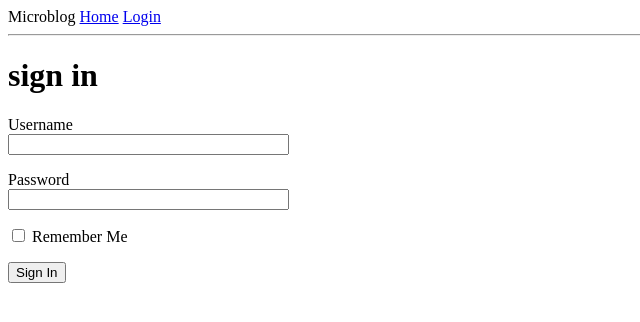
After one commit to CloudandReact/FlaskProj, a Flask app: page /login in a window 1280 px wide. The commit adds this page. Shown: the top 322 px of the page, without its empty margins (0-640 px from the left). Run offline with Flask 2, Linux system fonts and the light colour scheme.

```diff
--- /dev/null
+++ b/FlaskTutorialMg/app/forms.py
@@ -0,0 +1,14 @@
+'''
+Created on Jul 29, 2018
+
+@author: egimple
+'''
+from flask_wtf import FlaskForm
+from wtforms import StringField, PasswordField, BooleanField, SubmitField
+from wtforms.validators import DataRequired
+
+class LoginForm(FlaskForm):
+    username = StringField('Username', validators=[DataRequired()])
+    password = PasswordField('Password', validators=[DataRequired()])
+    remember_me = BooleanField('Remember Me')
+    submit = SubmitField('Sign In')
--- a/FlaskTutorialMg/app/routes.py
+++ b/FlaskTutorialMg/app/routes.py
@@ -1,9 +1,21 @@
 from app import app
+from app.forms import LoginForm
 
-from flask import render_template
+from flask import render_template,redirect,flash, url_for
 @app.route('/base')
 def base():
     return render_template("base.html",title="Home Page")
+# doesnt seem to matter what I put in the methods
+@app.route('/login',methods=['GET','POST'])
+def login():
+    form = LoginForm()
+    if form.validate_on_submit():
+        print("attempting to login ")
+        flash('Login requested for user {}, remember_me={}'.format(
+            form.username.data, form.remember_me.data))
+        print(url_for('index'))
+        return redirect(url_for("index"))
+    return render_template("login.html",title="Login Page",form=form)
 @app.route('/')
 @app.route('/index')
 def index():
--- a/FlaskTutorialMg/app/templates/base.html
+++ b/FlaskTutorialMg/app/templates/base.html
@@ -3,18 +3,23 @@
 <head>
 <meta charset="ISO-8859-1">
 {% if title %}
-<title>{{title}}</title>
-{% else %}
-<title > default title</title>
-
-{% endif %}
+<title>{{title}}</title> {% else %}
+<title>default title</title> {% endif %}
 
 </head>
 <body>
-<div> <a href="/index">Home</a></div>
-<hr>
-{% block content %}
-
-{% endblock %}
+	<div>Microblog
+		<a href="{{ url_for('index') }}" > Home</a> <a href="{{ url_for('login') }} ">Login</a>
+	</div>
+	<hr>
+	{% with  messages=get_flashed_messages() %} {% if messages %}
+	<ul>
+	{% for message in messages %}
+	<li> {{ message }}</li>
+	{% endfor %}
+	</ul>
+	{% endif %}
+	{% endwith %}
+	{% block content %} {% endblock %}
 </body>
 </html>
--- /dev/null
+++ b/FlaskTutorialMg/app/templates/login.html
@@ -0,0 +1,23 @@
+{% extends "base.html" %} {% block content %}
+<h1>sign in</h1>
+
+<form action="" method="post" novalidate>
+
+	{{form.hidden_tag() }} {{ form.hidden_tag() }}
+	<p>
+		{{ form.username.label }}<br> {{ form.username(size=32) }} {% for
+		error in form.username.errors %} <span style="color: red;"> {{ error }}</span> {%
+		endfor %}
+	</p>
+	<p>
+		{{ form.password.label }}<br> {{ form.password(size=32) }}
+		{% for error in form.password.errors %}
+		<span style="color:red;" > {{ error }} </span>
+		{% endfor %}
+	</p>
+	<p>{{ form.remember_me() }} {{ form.remember_me.label }}</p>
+	<p>{{ form.submit() }}</p>
+
+</form>
+
+{% endblock %}
```
Also changed, not shown: FlaskTutorialMg/app/__init__.py (+9 -0 lines), FlaskTutorialMg/config.py (added, +11 -0 lines).
